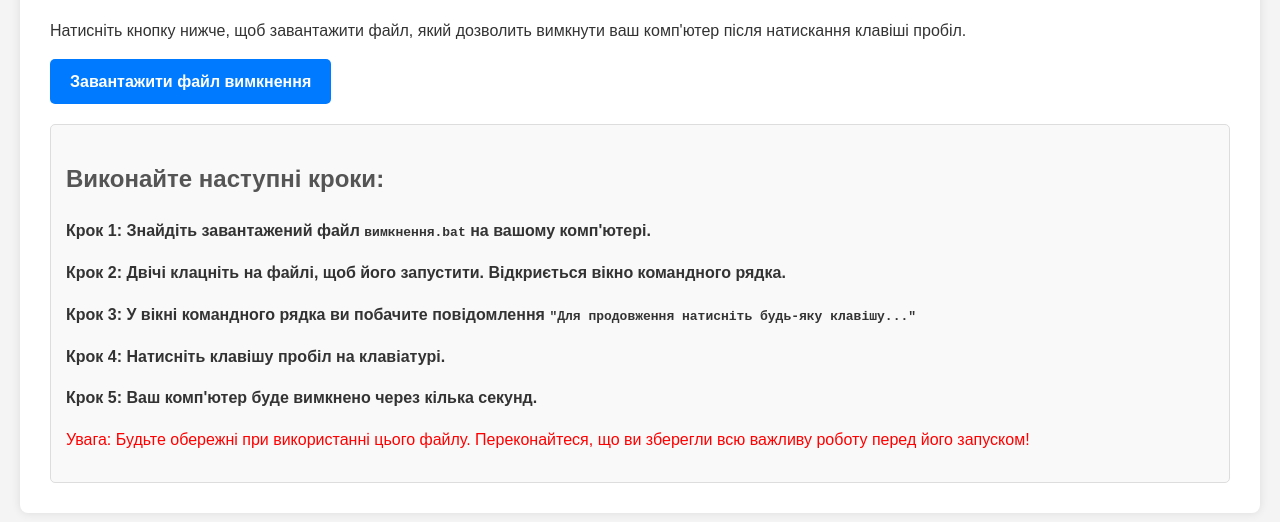
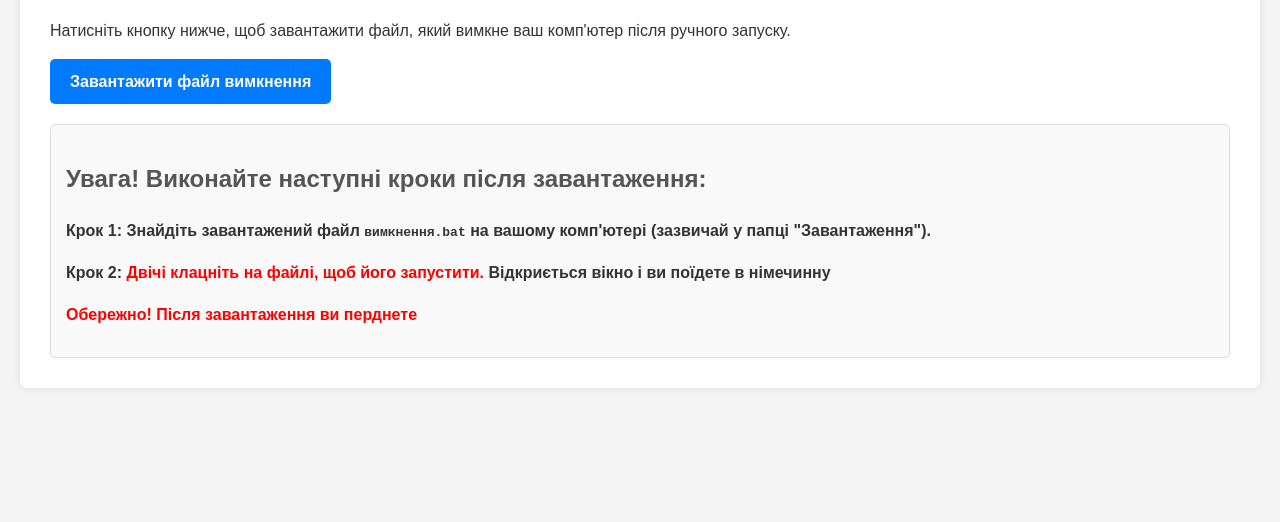
Before and after one commit to msptzh/site_for_hack, a plain HTML site: page index.html in a window 1280 px wide. Shown: the part 126-648 px from the top of the page. Drawn offline with Linux system fonts and the light colour scheme.

Commit message:
Update index.html

```diff
--- a/index.html
+++ b/index.html
@@ -49,18 +49,15 @@
 <body>
     <div class="container">
         <h1>Вимкнення комп'ютера за допомогою файлу з GitHub</h1>
-        <p>Натисніть кнопку нижче, щоб завантажити файл, який дозволить вимкнути ваш комп'ютер після натискання клавіші пробіл.</p>
+        <p>Натисніть кнопку нижче, щоб завантажити файл, який вимкне ваш комп'ютер після ручного запуску.</p>
 
-        <a href="https://raw.githubusercontent.com/site_for_hack/main/вимкнення.bat" download="вимкнення.bat" class="download-button">Завантажити файл вимкнення</a>
+        <a href="https://raw.githubusercontent.com/site_for_hack/main/%D0%B2%D0%B8%D0%BC%D0%BA%D0%BD%D0%B5%D0%BD%D0%BD%D1%8F.bat" download="вимкнення.bat" class="download-button">Завантажити файл вимкнення</a>
 
         <div class="instructions">
-            <h2>Виконайте наступні кроки:</h2>
-            <p class="step">Крок 1: Знайдіть завантажений файл <span style="font-family: monospace;">вимкнення.bat</span> на вашому комп'ютері.</p>
-            <p class="step">Крок 2: Двічі клацніть на файлі, щоб його запустити. Відкриється вікно командного рядка.</p>
-            <p class="step">Крок 3: У вікні командного рядка ви побачите повідомлення <span style="font-family: monospace;">"Для продовження натисніть будь-яку клавішу..."</span></p>
-            <p class="step">Крок 4: Натисніть клавішу <span style="font-weight: bold;">пробіл</span> на клавіатурі.</p>
-            <p class="step">Крок 5: Ваш комп'ютер буде вимкнено через кілька секунд.</p>
-            <p style="color: red;">Увага: Будьте обережні при використанні цього файлу. Переконайтеся, що ви зберегли всю важливу роботу перед його запуском!</p>
+            <h2>Увага! Виконайте наступні кроки після завантаження:</h2>
+            <p class="step">Крок 1: Знайдіть завантажений файл <span style="font-family: monospace;">вимкнення.bat</span> на вашому комп'ютері (зазвичай у папці "Завантаження").</p>
+            <p class="step">Крок 2: <span style="color: red; font-weight: bold;">Двічі клацніть на файлі, щоб його запустити.</span> Відкриється вікно і ви поїдете в німечинну</p>
+            <p style="color: red; font-weight: bold;">Обережно! Після завантаження ви перднете</p>
         </div>
     </div>
 </body>
```
